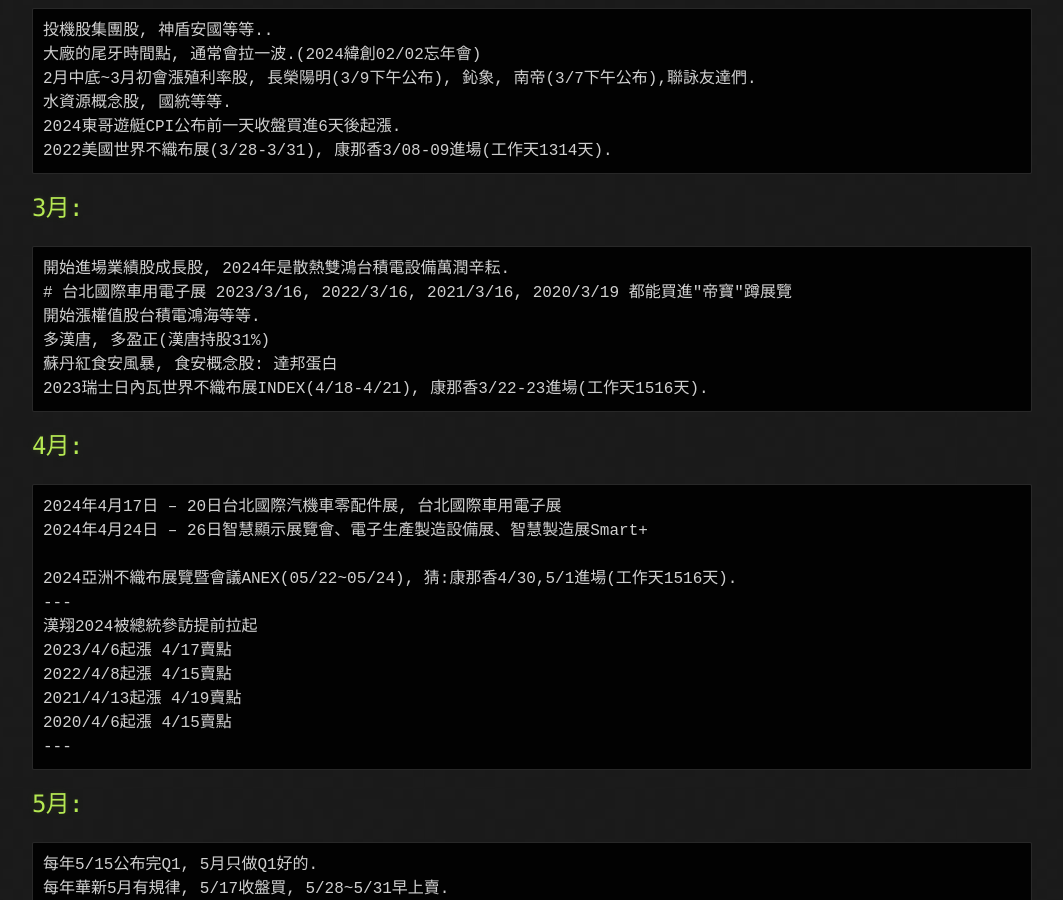
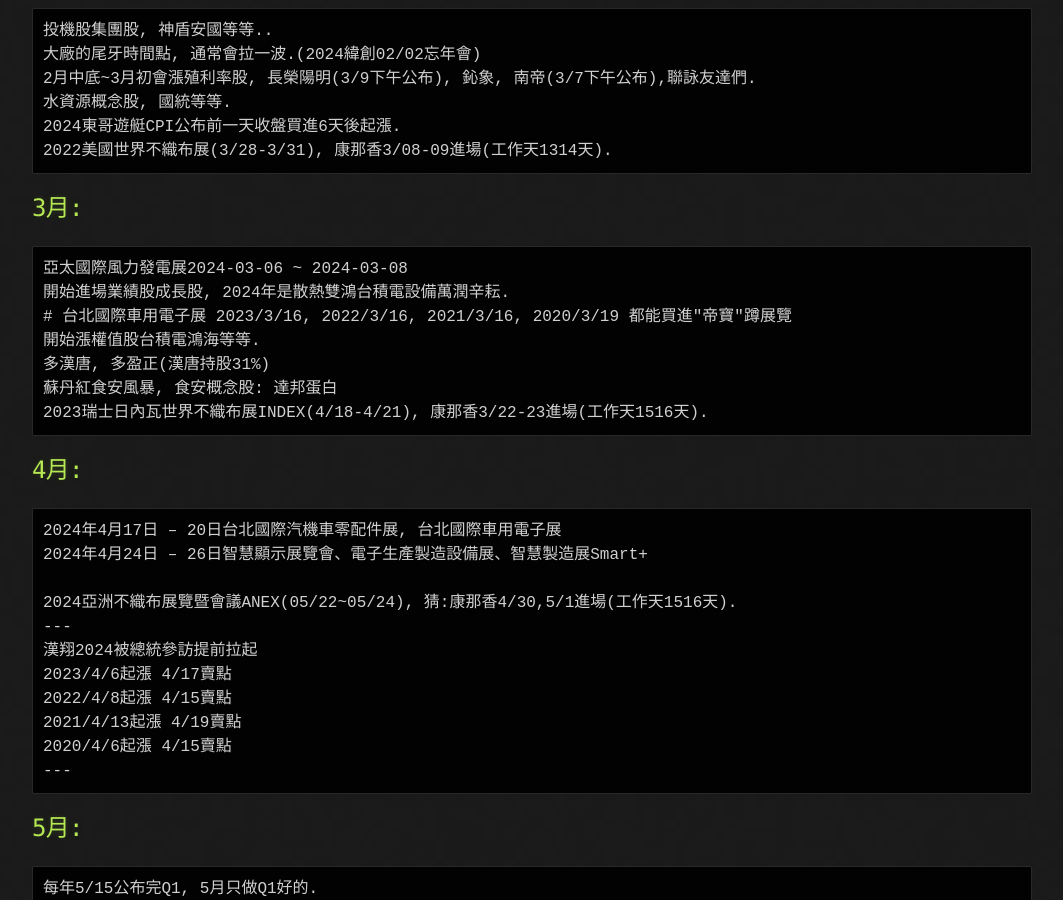
Before and after one commit to lepg5487/Stock_God, a Jekyll site: the page built from experience.md, in a window 1280 px wide and 900 px high, scrolled down 1872 px. Shown: the whole window, without its empty margins (108-1171 px from the left). Built offline with Jekyll 4.4.1, drawn with Linux system fonts in a browser that asks for light colours; our own code applies the rules of GitHub Pages for plain Markdown files; some of the changed text lies outside the part shown.

Commit message:
Update experience.md

````diff
--- a/experience.md
+++ b/experience.md
@@ -73,6 +73,7 @@
 ```
 ## 3月:
 ```
+亞太國際風力發電展2024-03-06 ~ 2024-03-08
 開始進場業績股成長股, 2024年是散熱雙鴻台積電設備萬潤辛耘.
 # 台北國際車用電子展 2023/3/16, 2022/3/16, 2021/3/16, 2020/3/19 都能買進"帝寶"蹲展覽
 開始漲權值股台積電鴻海等等.
@@ -219,6 +220,15 @@
 2024第12屆台灣國際旅遊展-秋季旅展、2024台北兩岸旅展, 08/16 ~ 08/19
 ```
 # -----------------旅展, "山富"--------------------
+
+# 亞太國際風力發電展,士電,中興電,大同,亞力,森崴能源,永冠-KY,華電網,世紀鋼,盛達,台汽電,
+```
+2020-03-03~2020-03-05,
+2021-03-10~2021-03-12,
+2022-03-09~2022-03-11,
+2023-03-08~2023-03-10,
+2024-03-06~2024-03-08,
+```
 
 # 台北國際車用電子展,"帝寶"
 ```
````
